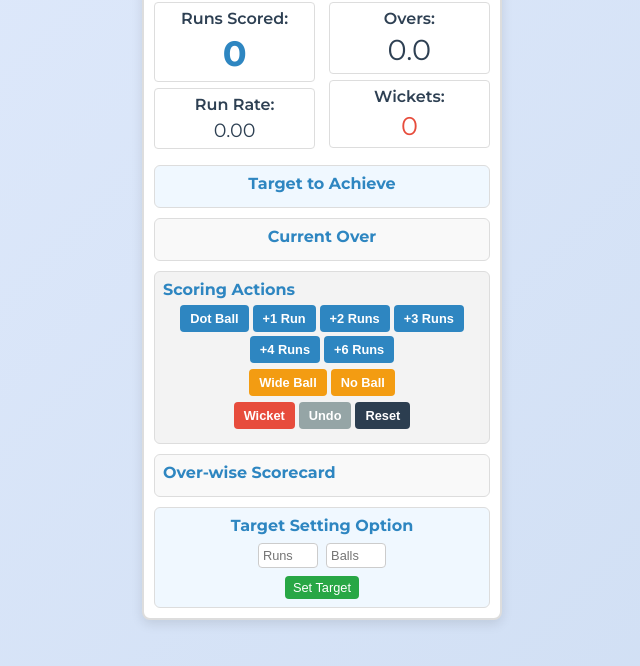
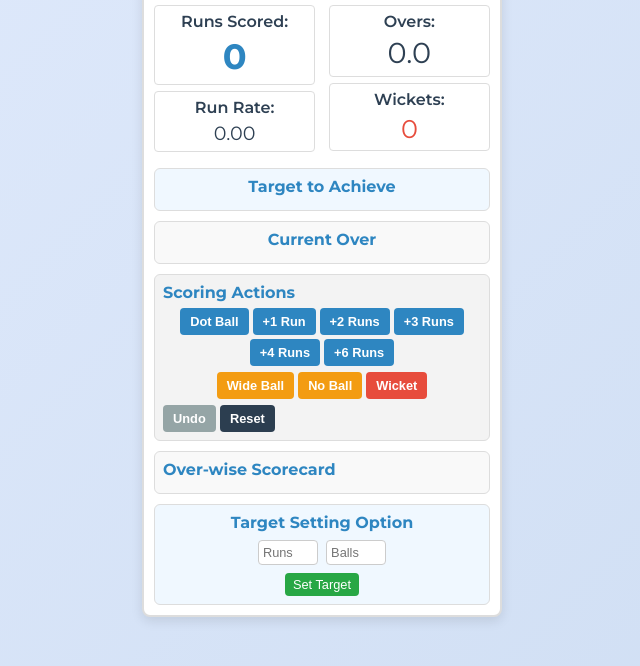
Before and after one commit to shreemanharsh/cricket-score-counter, a plain HTML site: page index.html in a window 1280 px wide. Shown: the part 120-786 px from the top of the page, without its empty margins (318-958 px from the left). Drawn offline with Linux system fonts and the light colour scheme.

Commit message:
Update index.html

```diff
--- a/index.html
+++ b/index.html
@@ -5,7 +5,6 @@
   <meta name="viewport" content="width=device-width, initial-scale=1" />
   <title>Cricket Score Counter</title>
   <link rel="stylesheet" href="style.css" />
-  <!-- Using Montserrat for a modern, rich look -->
   <link href="https://fonts.googleapis.com/css2?family=Montserrat:wght@400;600;700&display=swap" rel="stylesheet" />
 </head>
 <body>
@@ -64,11 +63,11 @@
       <div class="buttons">
         <button class="action-btn extra-btn" onclick="addExtra('wd')">Wide Ball</button>
         <button class="action-btn extra-btn" onclick="addExtra('nb')">No Ball</button>
+        <button class="action-btn wicket-btn" onclick="addWicket()">Wicket</button>
       </div>
-      <div class="buttons">
-        <button class="action-btn wicket-btn" onclick="addWicket()">Wicket</button>
+      <div class="utility-buttons">
         <button class="action-btn undo-btn" onclick="undo()">Undo</button>
-        <button class="action-btn reset-btn" onclick="resetMatch()">Reset</button>
+        <button class="action-btn reset-btn" onclick="confirmReset()">Reset</button>
       </div>
     </section>
 
```
